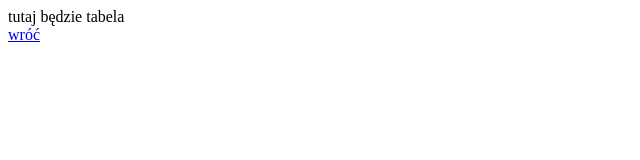
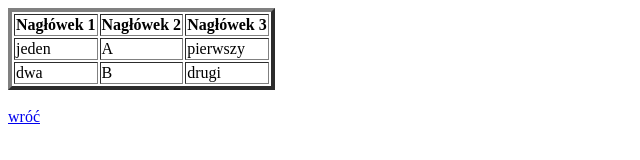
Before and after one commit to inorf/inorf.github.io, a plain HTML site: page tabela_dylevich.html in a window 1280 px wide. Shown: the whole page, without its empty margins (0-640 px from the left). Drawn offline with Linux system fonts and the light colour scheme.

Commit message:
Update tabela_dylevich.html

```diff
--- a/tabela_dylevich.html
+++ b/tabela_dylevich.html
@@ -6,7 +6,11 @@
     <title> tabela Dylevich </title>
   </head>
   <body>
-    tutaj będzie tabela<br>
+    <TABLE BORDER=4>
+      <TR><TH> Nagłówek 1 </TH> <TH>Nagłówek 2 </TH> <TH>Nagłówek 3</TH></TR>
+      <TR><TD>jeden </TD> <TD> A </TD> <TD> pierwszy</TD></TR>
+      <TR><TD>dwa </TD> <TD> B </TD> <TD> drugi</TD></TR>
+    </TABLE><br>
     <A HREF="index.html"> wróć </A>
   </body>
 </html>
```
